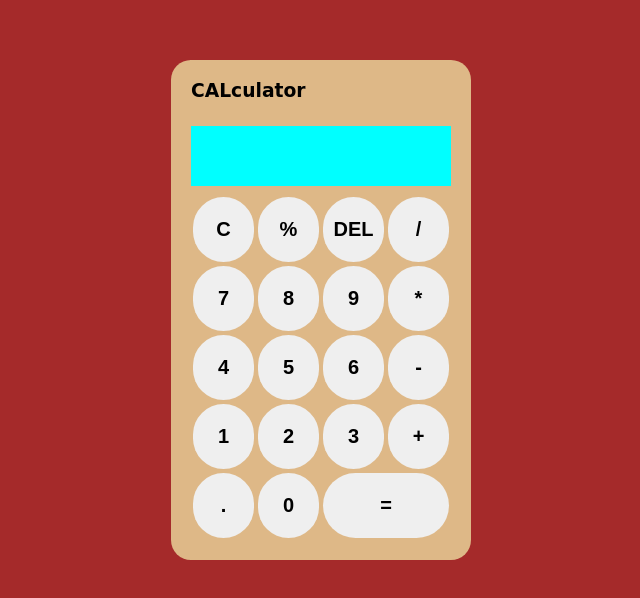
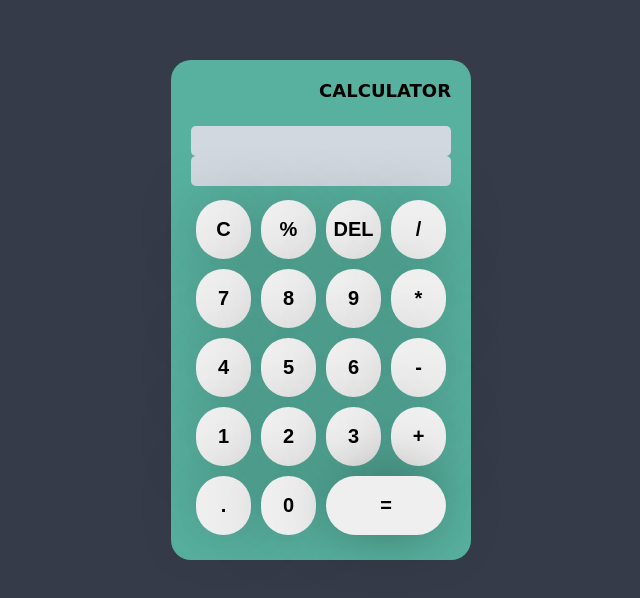
Before and after one commit to Shifatur-Rahman/Calculator-project, a plain HTML site: page index.html in a window 1280 px wide. Shown: the part 140-738 px from the top of the page, without its empty margins (319-959 px from the left). Drawn offline with Linux system fonts and the light colour scheme.

Commit message:
function add

```diff
--- a/script.js
+++ b/script.js
@@ -5,13 +5,14 @@ function buttonClick(event) {
   let inputValue = document.getElementById("mainInput").value;
   if (btnValue == "C") {
     document.getElementById("mainInput").value = "";
+    document.getElementById("secondInput").value = "";
   } else if (btnValue == "DEL") {
     document.getElementById("mainInput").value = inputValue.slice(
       0,
       inputValue.length - 1
     );
   } else if (btnValue == "=") {
-    // document.getElementById("secondInput").value = inputValue;
+    document.getElementById("secondInput").value = inputValue;
     document.getElementById("mainInput").value = eval(inputValue);
   } else {
     document.getElementById("mainInput").value = inputValue + btnValue;
--- a/style.css
+++ b/style.css
@@ -5,8 +5,14 @@
 }
 
 body {
-  background-color: brown;
+  background-color: #353b48;
   font-family: cursive;
+}
+.title {
+  text-transform: uppercase;
+  font-size: 18px;
+  font-weight: 600;
+  text-align: right;
 }
 
 .container {
@@ -17,7 +23,7 @@ body {
   margin: auto;
   height: 500px;
   width: 300px;
-  background-color: burlywood;
+  background-color: #58b19f;
   border-radius: 20px;
   padding: 20px;
   display: grid;
@@ -27,13 +33,13 @@ body {
 input {
   width: 100%;
   height: 30px;
-  border-radius: ;
+  border-radius: 5px;
   border: 0;
   outline: 0;
   text-align: right;
   padding: 15px;
   font-size: 25px;
-  background-color: aqua;
+  background-color: #d1d8e0;
   font-weight: 600;
 }
 
@@ -44,7 +50,7 @@ input:nth-child(1) {
 input:nth-child(2) {
   height: 15px;
   font-size: 30px;
-  color: blanchedalmond;
+  color: #000;
 }
 .btnRow {
   display: grid;
@@ -62,11 +68,14 @@ input:nth-child(2) {
 }
 
 .btn {
-  margin: 2px;
+  margin: 5px;
   border-radius: 40px;
   border: none;
   outline: none;
   font-size: 20px;
   font-weight: 600;
   cursor: pointer;
+  box-shadow: 0px -1px 63px -14px rgba(0, 0, 0, 0.76);
+  -webkit-box-shadow: 0px -1px 63px -14px rgba(0, 0, 0, 0.76);
+  -moz-box-shadow: 0px -1px 63px -14px rgba(0, 0, 0, 0.76);
 }
```
